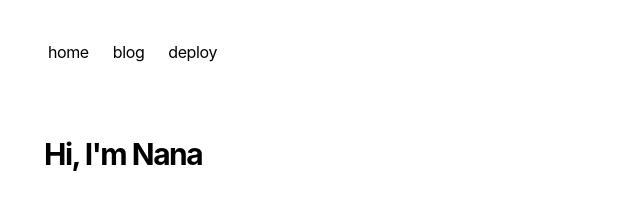
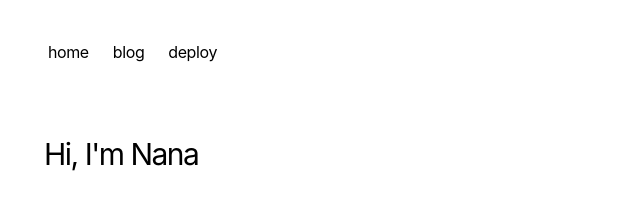
Before and after one commit to asanteanana/portv, a Next.js app: page / in a window 1280 px wide. Shown: the top 223 px of the page, without its empty margins (308-948 px from the left). Built offline with nearby package versions, Linux system fonts and the light colour scheme.

Commit message:
Remove bold styling from heading

```diff
--- a/app/page.tsx
+++ b/app/page.tsx
@@ -3,7 +3,7 @@ import { BlogPosts } from 'app/components/posts'
 export default function Page() {
   return (
     <section>
-      <h1 className="font-bold text-3xl mb-12 tracking-tighter">
+      <h1 className="text-3xl mb-12 tracking-tighter">
         Hi, I'm Nana
       </h1>
       <p className="mb-4">
```
